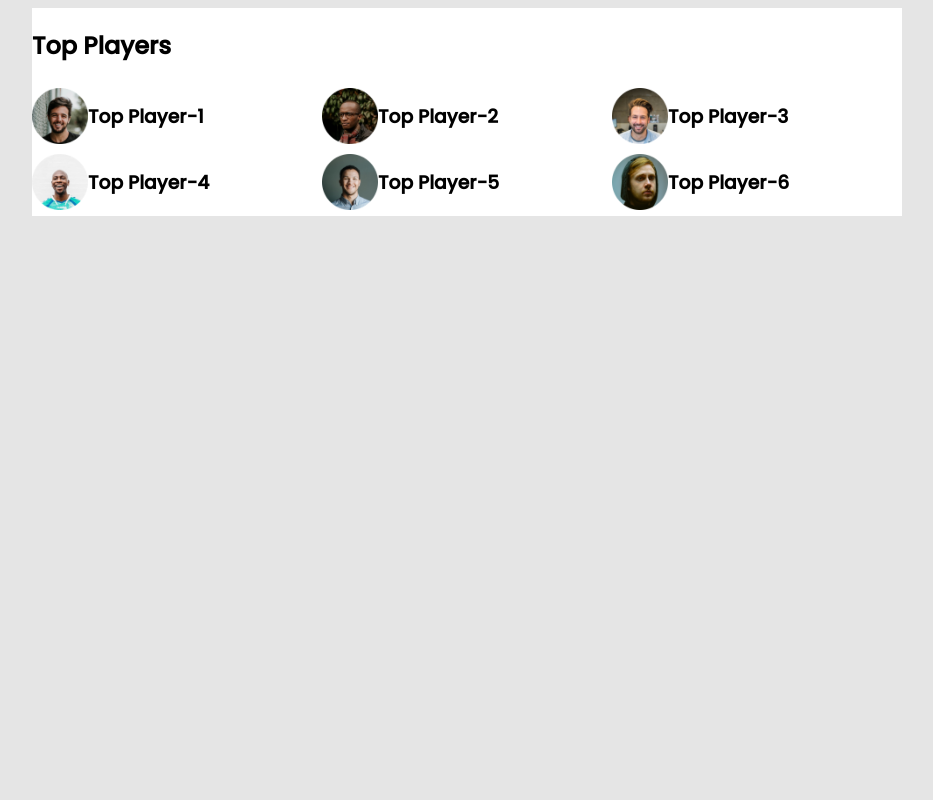
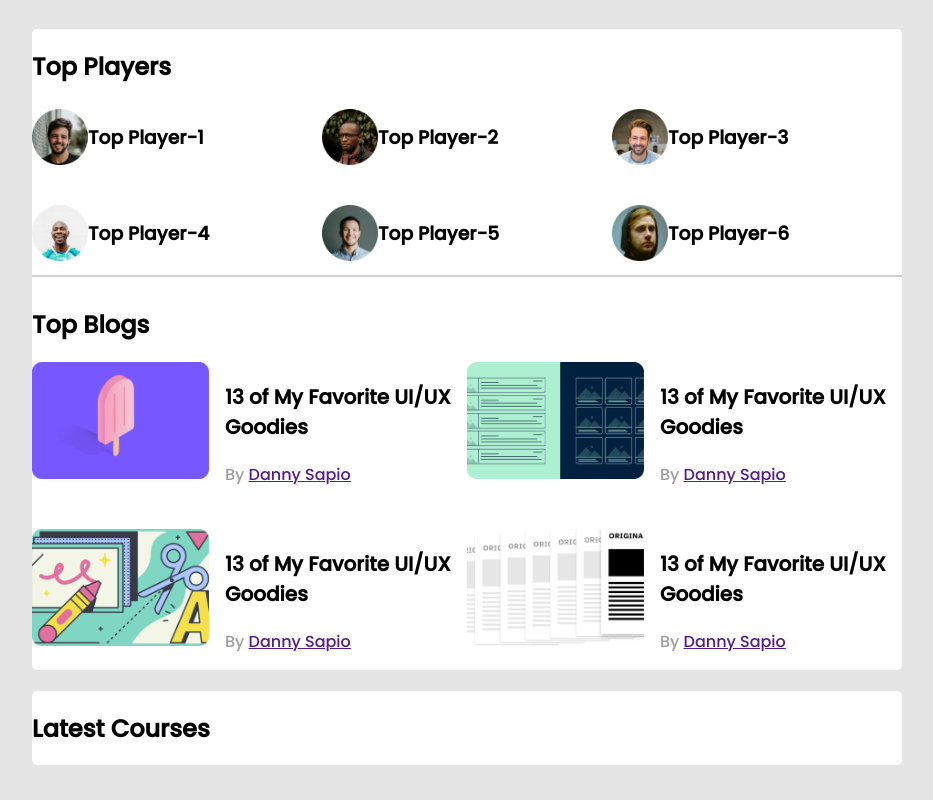
Before and after one commit to asm-sahol/leder-board-css3, a plain HTML site: page index.html in a window 1280 px wide. Shown: the whole page, without its empty margins (173-1106 px from the left). Drawn offline with Linux system fonts and the light colour scheme.

```diff
--- a/index.html
+++ b/index.html
@@ -44,7 +44,54 @@
                         <h3>Top Player-6</h3>
                     </div>
                 </div>
+                <hr>
             </div>
+            <div class="top-blogs">
+                <h2>Top Blogs</h2>
+                <div class="blogs">
+                    <article class="blog">
+                        <div class="thumbnail">
+                            <img src="images/blogs/blog-1.png" alt="">
+                        </div>
+                        <div class="blog-info">
+                            <h3 class="blog-title">13 of My Favorite UI/UX Goodies</h3>
+                            <p class="blog-author">By <a href="">Danny Sapio</a></p>
+                        </div>
+                    </article>
+                    <article class="blog">
+                        <div class="thumbnail">
+                            <img src="images/blogs/blog-2.png" alt="">
+                        </div>
+                        <div class="blog-info">
+                            <h3 class="blog-title">13 of My Favorite UI/UX Goodies</h3>
+                            <p class="blog-author">By <a href="">Danny Sapio</a></p>
+                        </div>
+                    </article>
+                    <article class="blog">
+                        <div class="thumbnail">
+                            <img src="images/blogs/blog-3.png" alt="">
+                        </div>
+                        <div class="blog-info">
+                            <h3 class="blog-title">13 of My Favorite UI/UX Goodies</h3>
+                            <p class="blog-author">By <a href="">Danny Sapio</a></p>
+                        </div>
+                    </article>
+                    <article class="blog">
+                        <div class="thumbnail">
+                            <img src="images/blogs/blog-4.png" alt="">
+                        </div>
+                        <div class="blog-info">
+                            <h3 class="blog-title">13 of My Favorite UI/UX Goodies</h3>
+                            <p class="blog-author">By <a href="">Danny Sapio</a></p>
+                        </div>
+                    </article>
+                </div>
+            </div>
+        </section>
+        <!-- Latest Courses -->
+        <section class="container">
+            <h2 class="section-title">Latest Courses</h2>
+
         </section>
     </main>
 </body>
--- a/styles/style.css
+++ b/styles/style.css
@@ -6,15 +6,23 @@ body{
 }
 main{
     display: flex;
-    justify-content: center;
+    flex-direction: column;
+    align-items: center;
+
 }
 .container{
     background-color: #FFFFFF;
     width: 870px;
+    margin-top: 21px;
+    border-radius: 5px;
+}
+.top-players{
+    margin-bottom: 30px;
 }
 .players{
     display: grid;
     grid-template-columns: repeat(3, 1fr);
+    grid-row-gap: 30px;
 }
 .player{
     display: flex;
@@ -24,3 +32,32 @@ main{
     width: 56px;
     height: 56px;
 }
+hr{
+    border: 1px solid #D1D1D1;
+}
+/*
+----------------------------------------
+             top blogs styles
+----------------------------------------
+ */
+ .blogs{
+     display: grid;
+     grid-template-columns: repeat(2, 1fr);
+     grid-row-gap: 26px;
+ }
+ .blog{
+     display: flex;
+ }
+.blog > .thumbnail img{
+    width: 177px;
+    height: 117px;
+}
+.blog-info{
+    margin-left: 16px;
+}
+.blog-title{
+    font-size: 20px;
+}
+.blog-author{
+    color: #9F9F9F;
+}
```
